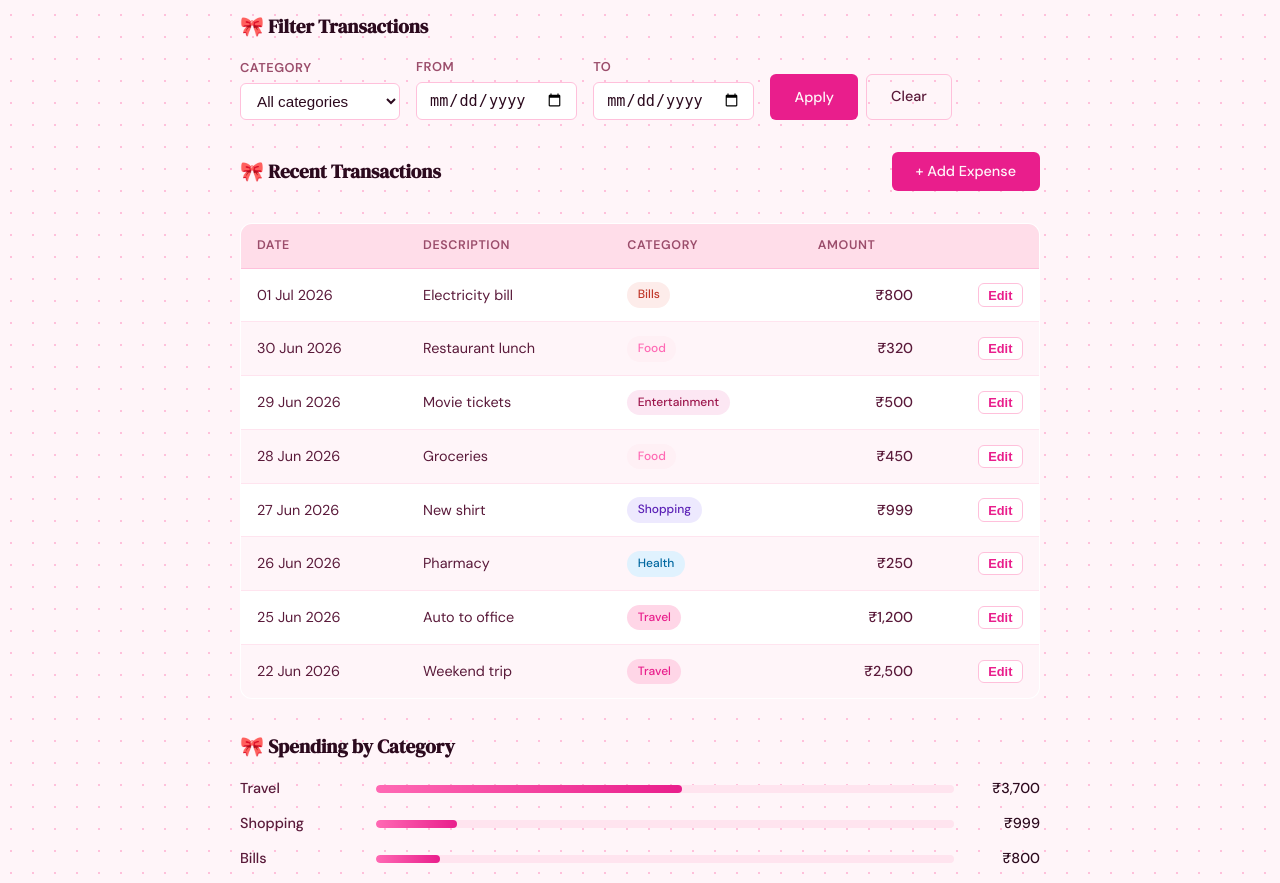
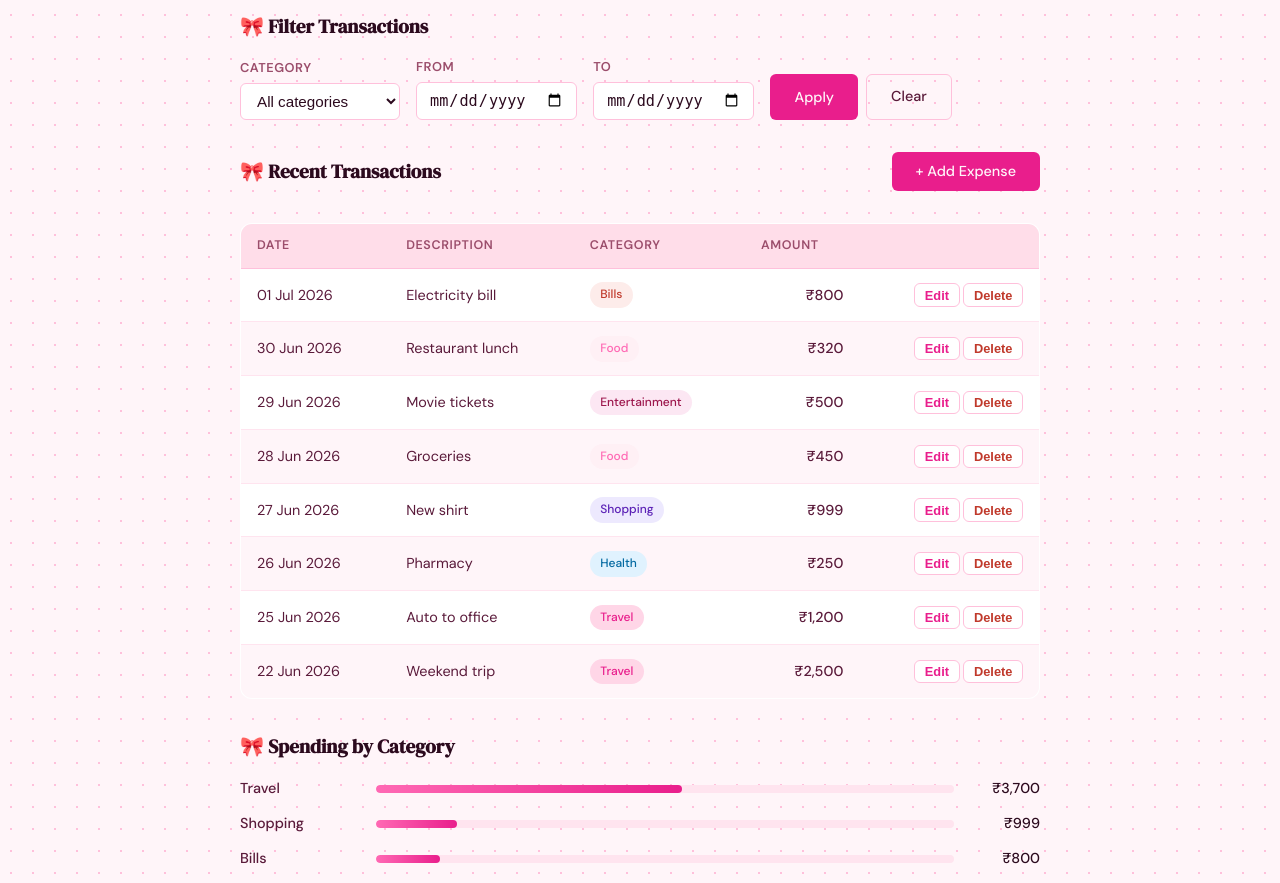
Before and after one commit to ShauryaStar-ai/ExpenseTracker, a Flask app: page /profile in a window 1280 px wide. Shown: the part 431-1314 px from the top of the page. Run offline with Flask 3, Linux system fonts and the light colour scheme; the visitor is signed in with stand-in values (Sample User, id 1); data comes from the database, SQL or seed files in the repository.

Commit message:
feat: 09-delete-expense
Co-Authored-By: Claude Sonnet 4.6 <noreply@anthropic.com>

```diff
--- a/expense-tracker/app.py
+++ b/expense-tracker/app.py
@@ -291,9 +291,25 @@ def edit_expense(id):
     return redirect(url_for("profile"))
 
 
-@app.route("/expenses/<int:id>/delete")
+@app.route("/expenses/<int:id>/delete", methods=["GET", "POST"])
 def delete_expense(id):
-    return "Delete expense — coming in Step 9"
+    if not session.get("user_id"):
+        return redirect(url_for("login"))
+
+    if request.method == "GET":
+        return redirect(url_for("profile"))
+
+    db  = get_db()
+    row = db.execute(
+        "SELECT id, user_id FROM expenses WHERE id = ?", (id,)
+    ).fetchone()
+
+    if not row or row["user_id"] != session["user_id"]:
+        abort(403)
+
+    db.execute("DELETE FROM expenses WHERE id = ?", (id,))
+    db.commit()
+    return redirect(url_for("profile"))
 
 
 if __name__ == "__main__":
--- a/expense-tracker/static/css/style.css
+++ b/expense-tracker/static/css/style.css
@@ -1037,3 +1037,50 @@ a { color: inherit; text-decoration: none; }
   color: #fff;
   border-color: var(--accent);
 }
+
+/* ── Delete button ─────────────────────────────── */
+.delete-form {
+  display: inline;
+}
+
+.btn-row-delete {
+  font-size: 0.8rem;
+  padding: 0.2rem 0.6rem;
+  border: 1px solid var(--border);
+  border-radius: var(--radius-sm);
+  background: var(--paper-card);
+  color: #c0392b;
+  cursor: pointer;
+  font-weight: 600;
+}
+
+.btn-row-delete:hover {
+  background: #c0392b;
+  color: #fff;
+  border-color: #c0392b;
+}
+
+/* ── Danger button variant ─────────────────────── */
+.btn-danger {
+  background: #c0392b;
+  color: #fff;
+  border: none;
+  border-radius: var(--radius-sm);
+  padding: 0.55rem 1.25rem;
+  font-weight: 600;
+  cursor: pointer;
+}
+
+.btn-danger:hover {
+  background: #a93226;
+}
+
+/* ── Small modal card variant ──────────────────── */
+.modal-card--sm {
+  max-width: 400px;
+}
+
+.delete-confirm-msg {
+  margin: 0.5rem 0 1.25rem;
+  line-height: 1.5;
+}
--- a/expense-tracker/templates/profile.html
+++ b/expense-tracker/templates/profile.html
@@ -206,6 +206,13 @@
                       data-date="{{ t.date_raw }}"
                       data-description="{{ t.description }}"
                       aria-label="Edit expense">Edit</button>
+              <form class="delete-form"
+                    method="post"
+                    action="{{ url_for('delete_expense', id=t.id) }}"
+                    data-description="{{ t.description or t.category }}">
+                <button type="button" class="btn-row-delete"
+                        aria-label="Delete expense">Delete</button>
+              </form>
             </td>
           </tr>
           {% endfor %}
@@ -231,6 +238,27 @@
 
   </div>
 </section>
+
+<!-- Delete Confirmation Modal -->
+<div class="modal-overlay" id="delete-confirm-modal" role="dialog"
+     aria-modal="true" aria-labelledby="delete-confirm-title">
+  <div class="modal-card modal-card--sm">
+    <div class="modal-header">
+      <h2 class="modal-title" id="delete-confirm-title">Delete Expense</h2>
+      <button class="modal-close" id="close-delete-confirm"
+              aria-label="Close">&times;</button>
+    </div>
+    <p class="delete-confirm-msg">
+      Are you sure you want to delete
+      <strong id="delete-confirm-desc"></strong>?
+      This cannot be undone.
+    </p>
+    <div class="form-actions">
+      <button id="confirm-delete-btn" class="btn btn-danger">Delete</button>
+      <button id="cancel-delete-btn" class="btn btn-ghost">Cancel</button>
+    </div>
+  </div>
+</div>
 
 <!-- Add Expense Modal -->
 <div class="modal-overlay" id="add-expense-modal" role="dialog"
@@ -375,5 +403,39 @@
   const errBtn = document.querySelector(`.btn-row-edit[data-id="{{ edit_id }}"]`);
   if (errBtn) errBtn.click();
   {% endif %}
+
+  const deleteOverlay     = document.getElementById('delete-confirm-modal');
+  const closeDeleteBtn    = document.getElementById('close-delete-confirm');
+  const cancelDeleteBtn   = document.getElementById('cancel-delete-btn');
+  const confirmDeleteBtn  = document.getElementById('confirm-delete-btn');
+  const deleteConfirmDesc = document.getElementById('delete-confirm-desc');
+
+  let pendingDeleteForm = null;
+
+  function openDeleteConfirm(form) {
+    pendingDeleteForm = form;
+    deleteConfirmDesc.textContent = form.dataset.description || 'this expense';
+    deleteOverlay.classList.add('modal-visible');
+  }
+  function closeDeleteConfirm() {
+    pendingDeleteForm = null;
+    deleteOverlay.classList.remove('modal-visible');
+  }
+
+  closeDeleteBtn.addEventListener('click', closeDeleteConfirm);
+  cancelDeleteBtn.addEventListener('click', closeDeleteConfirm);
+  deleteOverlay.addEventListener('click', (e) => {
+    if (e.target === deleteOverlay) closeDeleteConfirm();
+  });
+
+  confirmDeleteBtn.addEventListener('click', () => {
+    if (pendingDeleteForm) pendingDeleteForm.submit();
+  });
+
+  document.querySelectorAll('.btn-row-delete').forEach(btn => {
+    btn.addEventListener('click', () => {
+      openDeleteConfirm(btn.closest('.delete-form'));
+    });
+  });
 </script>
 {% endblock %}
```
Also changed, not shown: .claude/specs/09-delete-expense.md (added).
